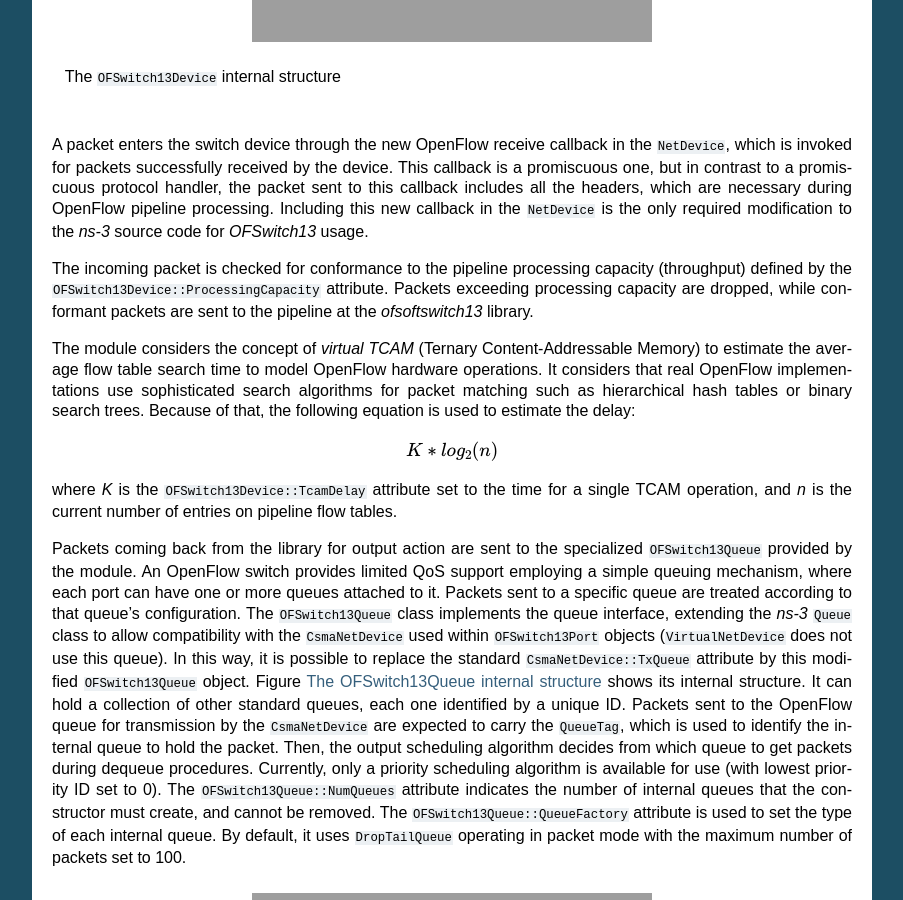
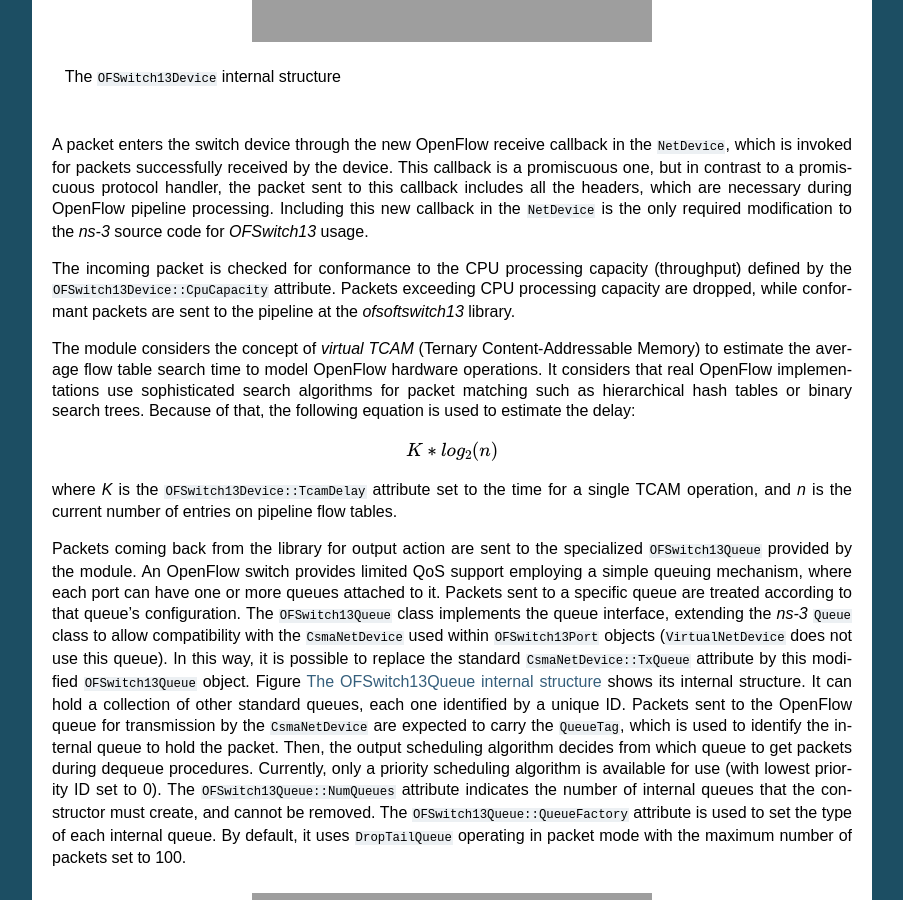
Before and after one commit to ljerezchaves/ofswitch13, a Sphinx documentation site: the page built from doc/source/ofswitch13-description.rst, in a window 1280 px wide and 900 px high, scrolled down 1507 px. Shown: the whole window, without its empty margins (198-1101 px from the left). Built offline with Sphinx 7.4.7, drawn with Linux system fonts in a browser that asks for light colours; formulas are drawn with MathJax 3.

Commit message:
Renaming everything from "processing" to "cpu" in device and stats.
The processing capaciy, load and usage in fact represents the switch CPU capacity, load and usage.

```diff
--- a/doc/source/ofswitch13-description.rst
+++ b/doc/source/ofswitch13-description.rst
@@ -84,10 +84,10 @@ which are necessary during OpenFlow pipeline processing. Including this new
 callback in the ``NetDevice`` is the only required modification to the |ns3|
 source code for |ofs13| usage.
 
-The incoming packet is checked for conformance to the pipeline processing
-capacity (throughput) defined by the ``OFSwitch13Device::ProcessingCapacity``
-attribute. Packets exceeding processing capacity are dropped, while conformant
-packets are sent to the pipeline at the |ofslib| library.
+The incoming packet is checked for conformance to the CPU processing capacity
+(throughput) defined by the ``OFSwitch13Device::CpuCapacity`` attribute.
+Packets exceeding CPU processing capacity are dropped, while conformant packets
+are sent to the pipeline at the |ofslib| library.
 
 The module considers the concept of *virtual TCAM* (Ternary Content-Addressable
 Memory) to estimate the average flow table search time to model OpenFlow
```
Also changed, not shown: doc/source/ofswitch13-usage.rst (+6 -6 lines), 5 other files.
